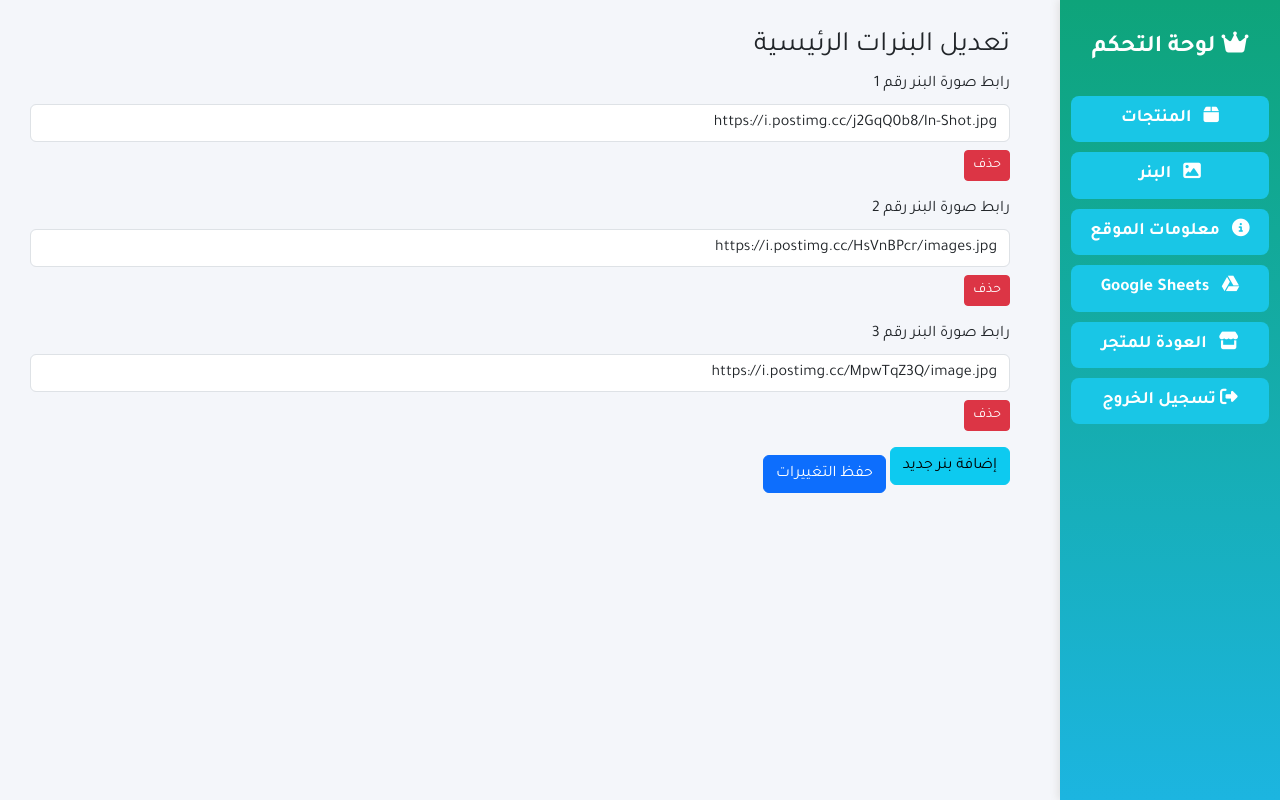
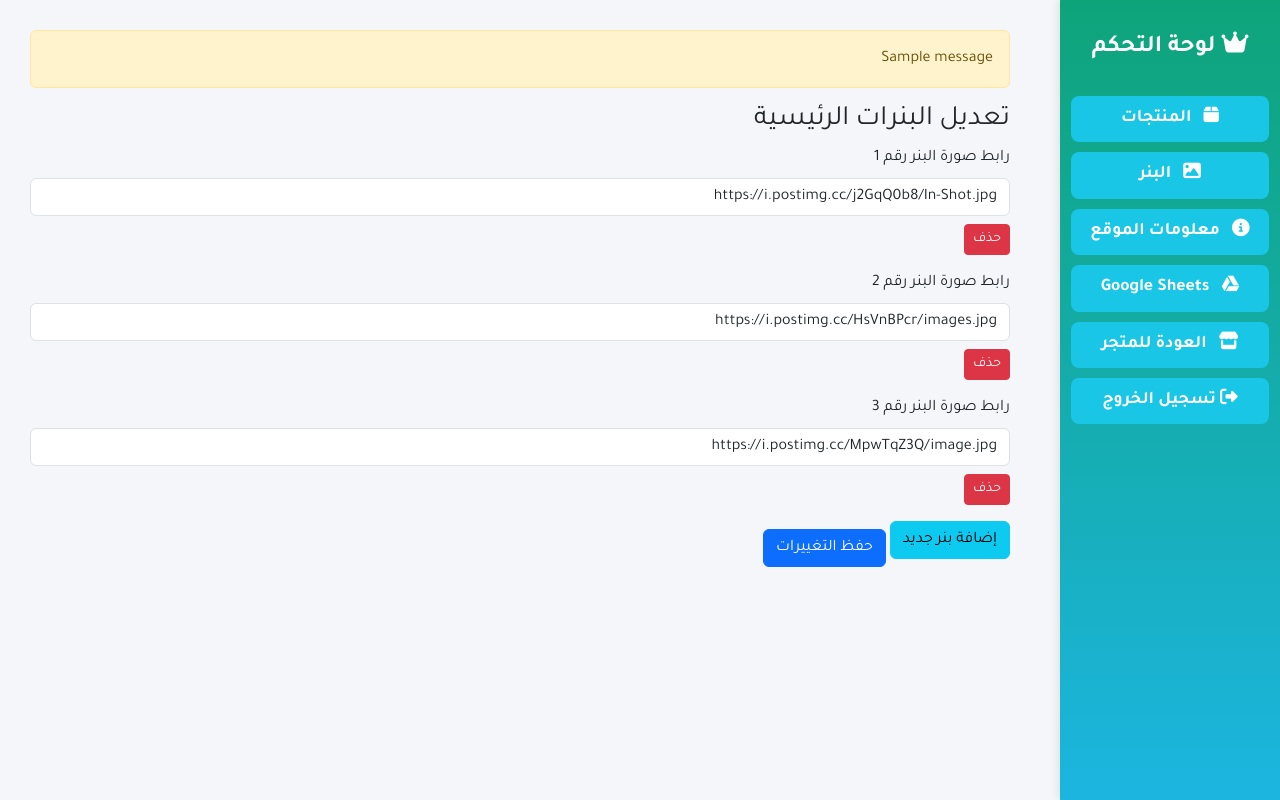
Before and after one commit to rodyasaad/beauty-store, a Flask app: page /admin/banner in a window 1280 px wide. Run offline with Flask 3, Linux system fonts and the light colour scheme; the visitor is signed in with stand-in values (Sample User, id 1); one stand-in notice (Sample message) is shown.

Commit message:
Update admin_base.html

```diff
--- a/templates/admin_base.html
+++ b/templates/admin_base.html
@@ -133,6 +133,15 @@
     </div>
 
     <div class="main-content">
+        {% with messages = get_flashed_messages() %}
+          {% if messages %}
+            <div class="alert alert-warning" role="alert">
+              {% for message in messages %}
+                <div>{{ message }}</div>
+              {% endfor %}
+            </div>
+          {% endif %}
+        {% endwith %}
         {% block content %}{% endblock %}
     </div>
 </body>
```
